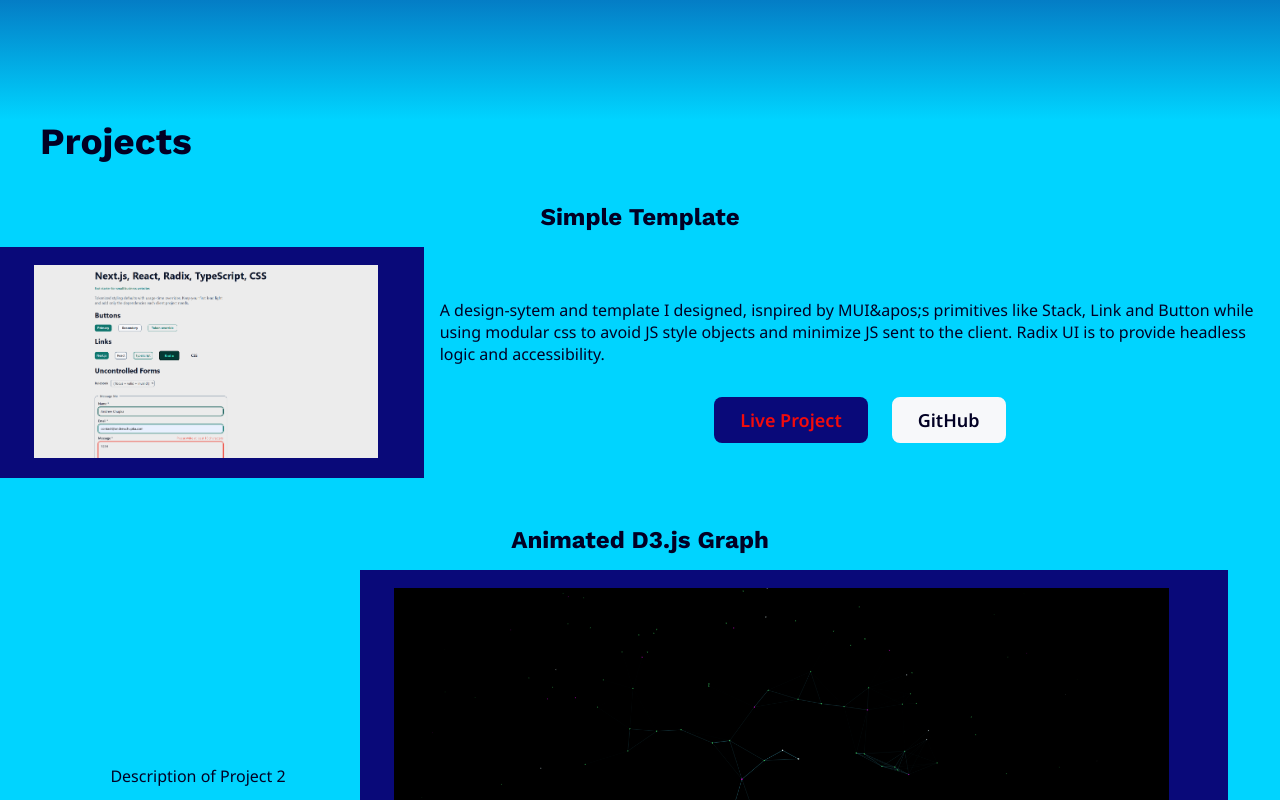
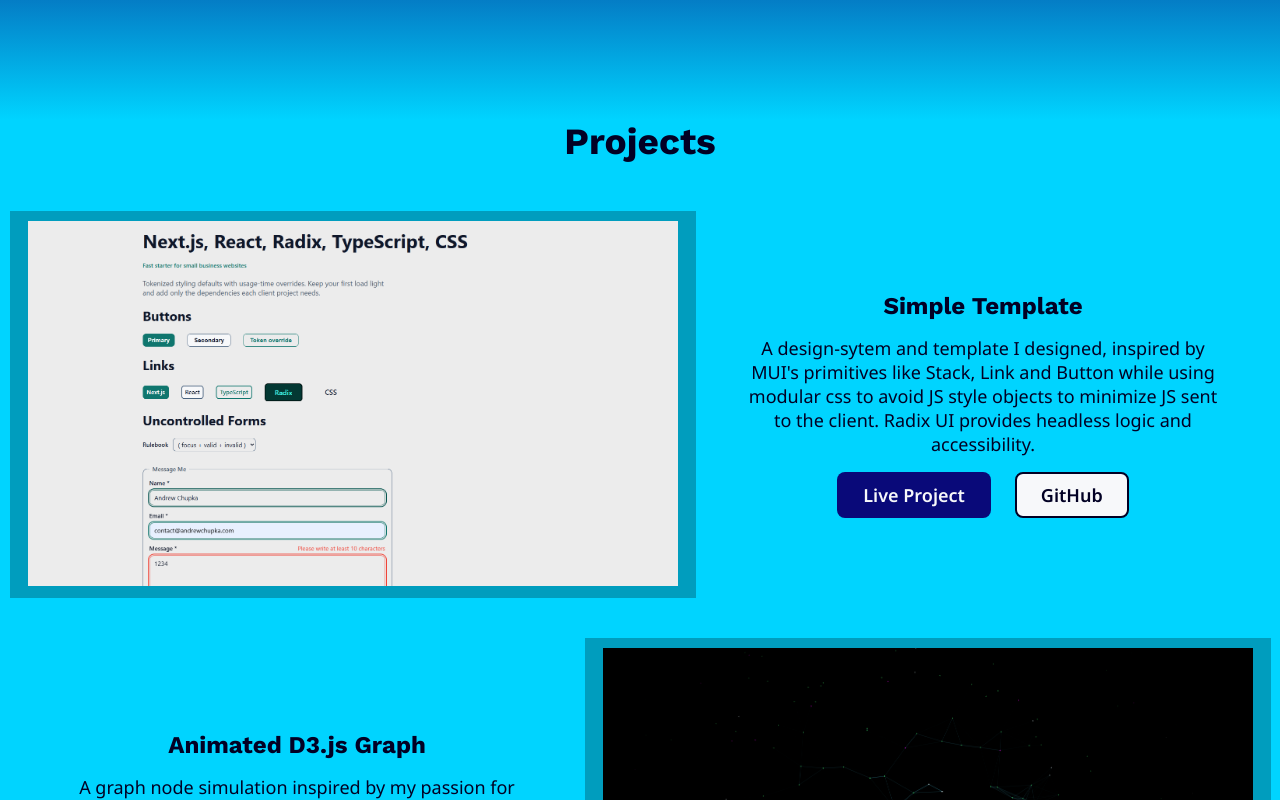
Before and after one commit to worldOfVerdure/Portfoliov3, a Next.js app: page / in a window 1280 px wide. Shown: the part 680-1480 px from the top of the page. Built offline with nearby package versions, Linux system fonts and the light colour scheme.

Commit message:
Update[Projects.tsx]: near complete Projects component. Needs refactor and possibly a few optimizations

```diff
--- a/src/app/globals.css
+++ b/src/app/globals.css
@@ -1,11 +1,11 @@
 :root {
   color-scheme: light;
 
-  --color-bg: #ececec;
+  --color-bg: #00D4FF;
   --color-surface: #f7f8fa;
   --color-text: #020024;
   --color-text-muted: #475569;
-  --color-border: #f7f8fa;
+  --color-border: #020024;
   --color-primary: #090979;
   --color-primary-contrast: #f30b0b;
   --color-error: #fda29b;
@@ -82,7 +82,8 @@ h1,
 h2,
 h3,
 ol,
-ul {
+ul,
+p {
   margin: 0;
   padding: 0;
 }
@@ -102,5 +103,6 @@ li {
 .sectionH2 {
   font-family: var(--font-family-header);
   font-size: var(--text-heading);
-  margin: 0 0 4rem 4rem;
+  margin-bottom: var(--space-8);
+  text-align: center;
 }
--- a/src/components/primitives/Link/Link.module.css
+++ b/src/components/primitives/Link/Link.module.css
@@ -100,7 +100,7 @@
 
 .buttonPrimary {
   --link-bg: var(--color-primary);
-  --link-color: var(--color-primary-contrast);
+  --link-color: var(--color-surface);
   --link-border: transparent;
   --link-decoration: none;
   --link-hover-decoration: none;
--- a/src/components/project/hero/Hero.tsx
+++ b/src/components/project/hero/Hero.tsx
@@ -1,7 +1,10 @@
-import { ChevronDownIcon } from '@radix-ui/react-icons';
+//components
 import { Link } from '../../primitives/Link';
 import { Stack } from '../../primitives/Stack';
+//css
 import styles from './styles/Hero.module.css';
+//icons
+import { ChevronDownIcon } from '@radix-ui/react-icons';
 
 export const Hero = () => {
   return (
--- a/src/components/project/hero/styles/Hero.module.css
+++ b/src/components/project/hero/styles/Hero.module.css
@@ -37,6 +37,11 @@
   opacity: 1;
   transform: translateX(0);
   transition: transform 1.6s ease, opacity 1.6s ease-in;
+}
+
+.heroH1Name {
+  color: var(--color-primary-contrast);
+  font-weight: 800;
 }
 
 .heroH2 {
@@ -85,10 +90,6 @@
   }
 }
 
-.heroH1Name {
-  color: var(--color-primary-contrast);
-}
-
 .heroLinkLabel {
   align-items: center;
   display: inline-flex;
--- a/src/components/project/projects/Projects.tsx
+++ b/src/components/project/projects/Projects.tsx
@@ -19,7 +19,7 @@ export const Projects = () => {
         data-nav-sentinel
       />
       <h2 className="sectionH2">Projects</h2>
-      <Stack as="ul" gap="var(--space-8)">
+      <Stack as="ul" className={styles.cardContainer}>
         {projectsData.map((project: ProjectCardProps, index: number) => (
           <li className={styles.cardAlignment} key={project.projectTitle}><ProjectCard {...project} isEven={index % 2 === 0} /></li>
         ))}
--- a/src/components/project/projects/projectsData/projectsData.ts
+++ b/src/components/project/projects/projectsData/projectsData.ts
@@ -27,9 +27,9 @@ export const projectsData: ProjectCardProps[] = [
     imgWidth: 1670,
     liveProject: 'https://simple-template-gamma.vercel.app/',
     github: 'https://github.com/worldOfVerdure/simpleTemplate',
-    description: `A design-sytem and template I designed, isnpired by MUI&apos;s primitives like
-    Stack, Link and Button while using modular css to avoid JS style objects and minimize JS sent to
-    the client. Radix UI is to provide headless logic and accessibility.`
+    description: `A design-sytem and template I designed, inspired by MUI's primitives like
+    Stack, Link and Button while using modular css to avoid JS style objects to minimize JS sent to
+    the client. Radix UI provides headless logic and accessibility.`
   },
   {
     projectTitle: 'Animated D3.js Graph',
@@ -39,7 +39,9 @@ export const projectsData: ProjectCardProps[] = [
     imgWidth: 1493,
     liveProject: 'https://animated-graph-simulation-d3.vercel.app/',
     github: 'https://github.com/worldOfVerdure/animatedGraphSimulationD3',
-    description: 'Description of Project 2'
+    description: `A graph node simulation inspired by my passion for graph theory. Built with D3.js
+    and the HTML canvas element with responsiveness in mind by reducing the number of nodes based on
+    viewport size.`
   },
   {
     projectTitle: 'Match Game',
@@ -49,6 +51,8 @@ export const projectsData: ProjectCardProps[] = [
     imgWidth: 1665,
     liveProject: 'https://worldofverdure.github.io/GameNMatch/',
     github: 'https://github.com/worldOfVerdure/GameNMatch',
-    description: 'Description of Project 3'
+    description: `An example of the traditional HTML, CSS, and JS panoply. This match game uses the
+    setInterval and epoch time to manage the timer while rotate3d CSS function allows the cards to
+    flip. The number of cards that appear on the screen are dependent on the viewport size.`
   }
 ];
--- a/src/components/project/projects/reuseables/projectCard/ProjectCard.tsx
+++ b/src/components/project/projects/reuseables/projectCard/ProjectCard.tsx
@@ -1,13 +1,14 @@
 "use client";
-
-//Components
+//breakpoints
+import { breakpoints } from '@/lib/breakpoints';
+//components
 import Image from 'next/image';
-import { Link } from '../../../../primitives/Link';
-import { Stack } from '../../../../primitives/Stack';
+import { Link } from '@/components/primitives/Link';
+import { Stack } from '@/components/primitives/Stack';
 //css
 import styles from './styles/projectCard.module.css';
 //hooks
-import { useBreakpointBetween, useBreakpointUp } from '@/lib/useMediaQuery';
+import { useBreakpointUp } from '@/lib/useMediaQuery';
 //types
 import type { ProjectCardProps } from '../../projectsData/projectsData';
 
@@ -22,38 +23,40 @@ export const ProjectCard = ({
   description,
   isEven
 }: ProjectCardProps) => {
-  const isTabletBand = useBreakpointBetween('sm', 'md', { initializeWithValue: false });
-  const isTabletUp = useBreakpointUp('sm', { initializeWithValue: false });
+  const isTabletUp = useBreakpointUp('md', { initializeWithValue: false });
 
+  const sizes = `
+    (max-width: ${breakpoints.md - 1}px) 80vw,
+    (min-width: ${breakpoints.md}px) and (max-width: ${breakpoints.lg -1}px) min(40vw, 500px),
+    min(40vw, 650px)`;
   return (
     <>
-      <h3 className={`${styles.projectsH3} full-width text-center`}>{projectTitle}</h3>
       {isTabletUp ?
-      <Stack align="center" direction={isEven ? 'row' : 'row-reverse'} gap="var(--space-4)" >
-        <div className={styles.projectImageContainer} >
+      <Stack align="center" direction={isEven ? 'row' : 'row-reverse'} gap="0" >
         <Link className={styles.projectImageContainer} href={liveProject}>
           <Image
             alt={imgAlt}
             className={styles.projectImg}
             height={imgHeight}
+            sizes={sizes}
             src={imgSrc}
             width={imgWidth}
           />
         </Link>
-        </div>
-        <Stack align="center" gap="var(--space-4)" >
-          <p>{description}</p>
+        <Stack align="center" className={styles.projectActionsContainer} gap="var(--space-4)" >
+          <h3 className={`${styles.projectsH3} full-width text-center`}>{projectTitle}</h3>
+          <p className={`${styles.projectDescription} text-center`}>{description}</p>
           <Stack direction="row" gap="var(--space-5)" >
             <Link
               href={liveProject}
-              size={isTabletBand ? 'md' : 'lg'}
+              size="lg"
               variant="buttonPrimary"
             >
               Live Project
             </Link>
             <Link
               href={github}
-              size={isTabletBand ? 'md' : 'lg'}
+              size="lg"
               variant="buttonSecondary"
             >
               GitHub
@@ -63,12 +66,14 @@ export const ProjectCard = ({
       </Stack>
        :
         <Stack align="center" gap="var(--space-4)" >
-          <p>{description}</p>
+          <h3 className={`${styles.projectsH3} full-width text-center`}>{projectTitle}</h3>
+          <p className={`${styles.projectDescription} text-center`}>{description}</p>
           <Link className={styles.projectImageContainer} href={liveProject}>
             <Image
               alt={imgAlt}
               className={styles.projectImg}
               height={imgHeight}
+              sizes={sizes}
               src={imgSrc}
               width={imgWidth}
             />
@@ -76,14 +81,14 @@ export const ProjectCard = ({
           <Stack direction="row" gap="var(--space-5)" >
             <Link
               href={liveProject}
-              size={isTabletBand ? 'md' : 'lg'}
+              size="lg"
               variant="buttonPrimary"
             >
               Live Project
             </Link>
             <Link
               href={github}
-              size={isTabletBand ? 'md' : 'lg'}
+              size="lg"
               variant="buttonSecondary"
             >
               GitHub
--- a/src/components/project/projects/reuseables/projectCard/styles/projectCard.module.css
+++ b/src/components/project/projects/reuseables/projectCard/styles/projectCard.module.css
@@ -1,10 +1,9 @@
 .projectsH3 {
   font-size: var(--font-size-3);
-  margin-bottom: var(--space-4);
 }
 
 .projectImageContainer {
-  background-color: var(--color-primary);
+  background-color: #009dbe;
   padding: var(--space-2) var(--space-4);
   max-width: 97%;
 }
@@ -13,11 +12,20 @@
   display: block;
   height: auto;
   margin: 0 auto;
-  max-width: 80rem;
-  width: 100%;
+  max-width: 65rem;
+  width: 80vw;
 }
 
-@media (--bp-up-sm) {
+.projectActionsContainer {
+  max-width: 57.5rem;
+}
+
+.projectDescription {
+  font-size: var(--text-body);
+  width: 85%;
+}
+
+@media (--bp-up-md) {
   li:nth-child(odd) .projectImageContainer {
     padding: var(--space-2) var(--space-5) var(--space-2) var(--space-1);
   }
@@ -25,4 +33,15 @@
   li:nth-child(even) .projectImageContainer {
     padding: var(--space-2) var(--space-1) var(--space-2) var(--space-5);
   }
+
+  .projectDescription {
+    max-width: 55rem;
+  }
 }
+
+@media (--bp-up-md) and (--bp-down-lg) {
+  .projectImg {
+    max-width: 50rem;
+    width: 40vw;
+  }
+}
--- a/src/components/project/projects/styles/projects.module.css
+++ b/src/components/project/projects/styles/projects.module.css
@@ -1,7 +1,11 @@
 .projectsContainer {
-  background-color: #00D4FF;
+  background-color: var(--color-bg);
   position: relative;
   scroll-margin-top: 8rem;
+}
+
+.cardContainer {
+  --stack-gap: 4rem;
 }
 
 .navSectionSentinel {
@@ -24,3 +28,19 @@
     margin-right: 1rem;
   }
 }
+
+@media (--bp-up-lg) {
+   .cardAlignment:nth-child(odd) {
+    align-self: center;
+    margin-left: 0;
+  }
+
+  .cardAlignment:nth-child(even) {
+    align-self: center;
+    margin-right: 0;
+  }
+
+  .cardContainer {
+    --stack-gap: 6.5rem;
+  }
+}
```
Lines whose indentation alone changed are shown as unchanged.
